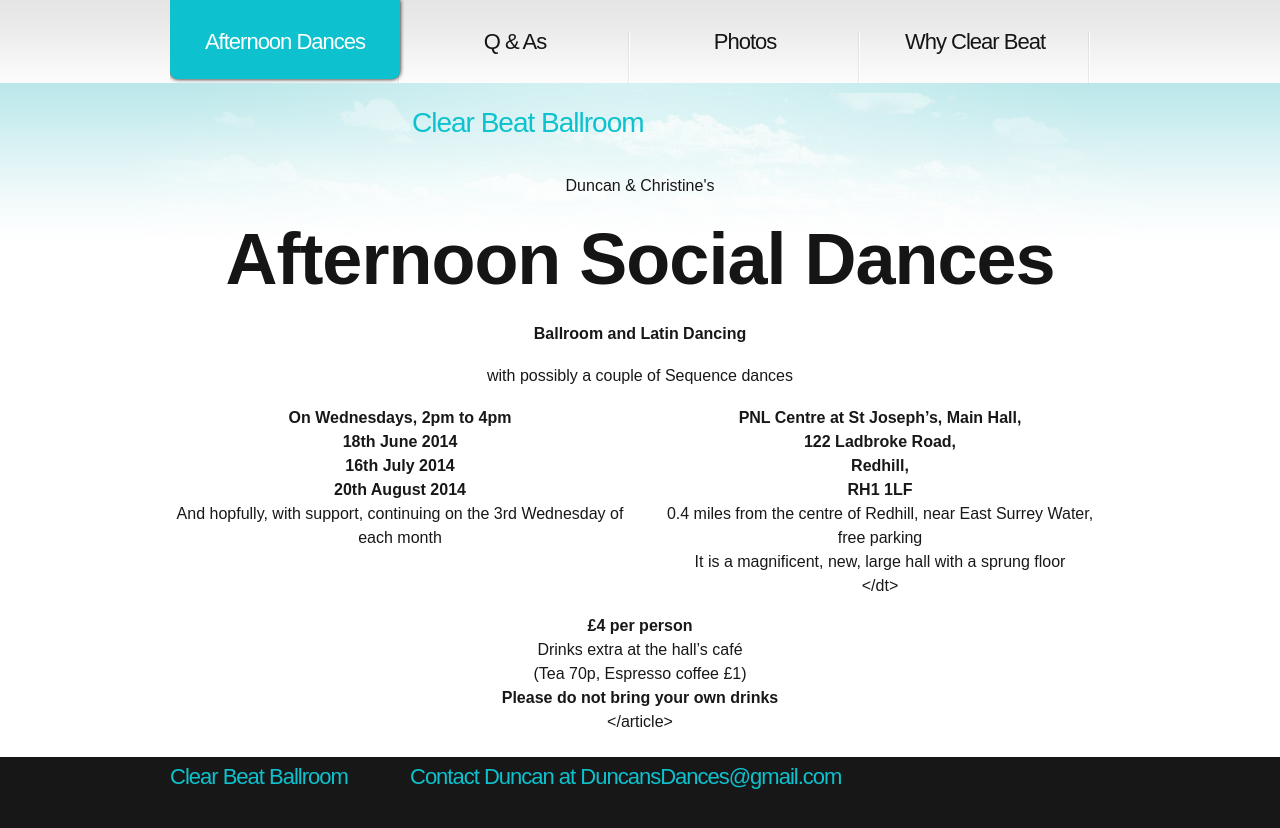
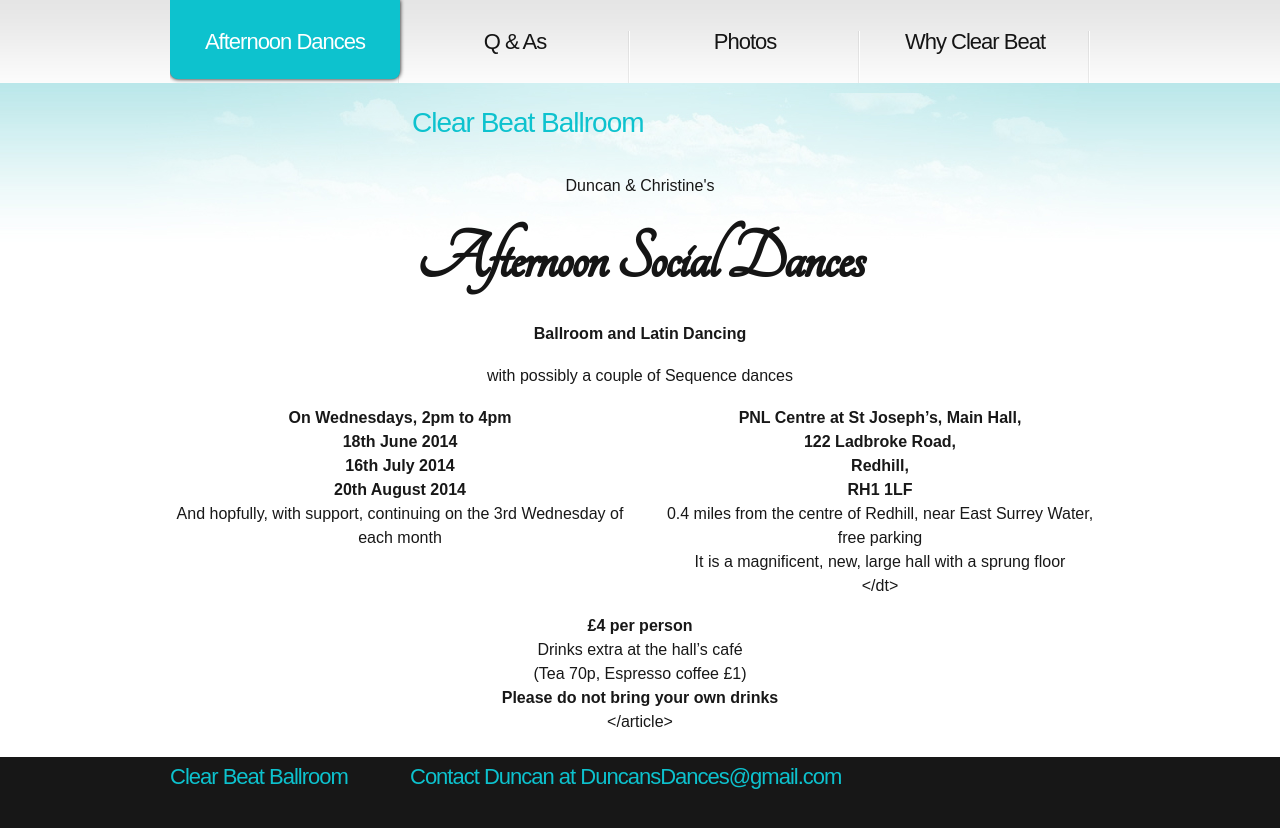
Before and after one commit to ramsayd/duncansdances, a Jekyll site: the page built from 00_index.md, in a window 1280 px wide. Shown: the top 828 px of the page. Built offline with Jekyll 4.4.1, drawn with Linux system fonts in a browser that asks for light colours.

Commit message:
Update page.html

```diff
--- a/_layouts/page.html
+++ b/_layouts/page.html
@@ -6,6 +6,7 @@
 	<link rel="stylesheet" href="css/reset.css" type="text/css" media="screen">
 	<link rel="stylesheet" href="css/style.css" type="text/css" media="screen">
 	<link rel="stylesheet" href="css/grid.css" type="text/css" media="screen">
+        <link rel="stylesheet" type="text/css" href="http://fonts.googleapis.com/css?family=tangerine">
 </head>
 <body {% if page.url == '/index.html' %}id="homePage"{% endif %}>
 	<div class="bg">
```
